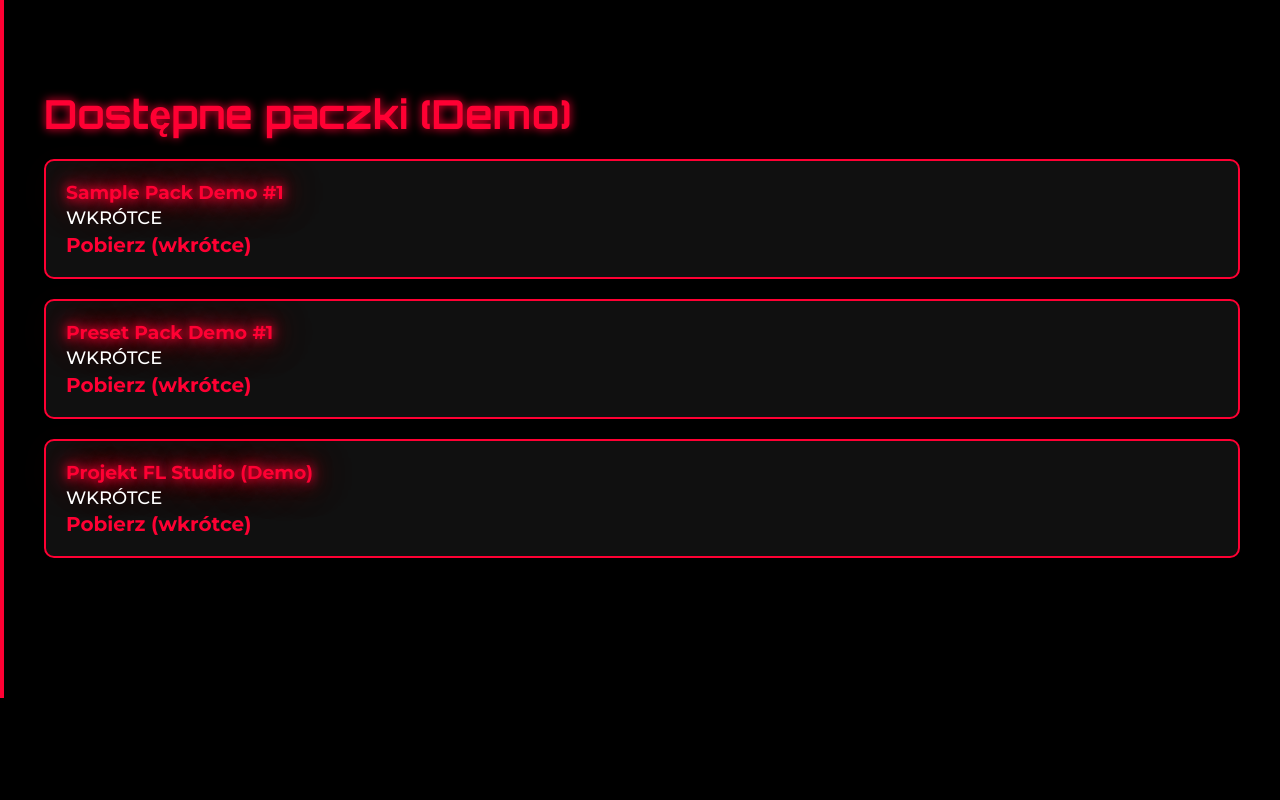
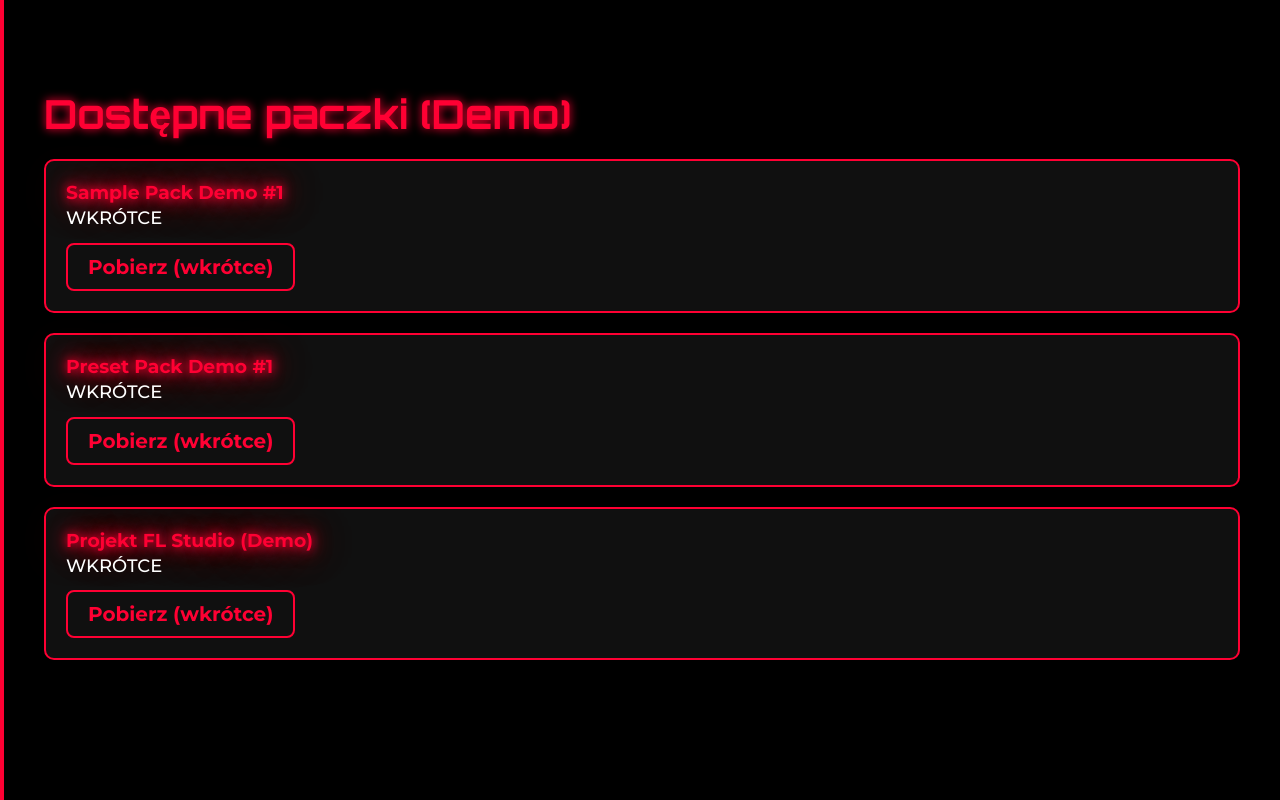
Before and after one commit to Paolo-Producer/Paolo-ProdWEB.com, a plain HTML site: page pliki.html in a window 1280 px wide. Shown: the part 1253-2053 px from the top of the page. Before the commit the page ends 1951 px from the top, so only its background shows below. Drawn offline with Linux system fonts and the light colour scheme.

Commit message:
Update style.css

```diff
--- a/style.css
+++ b/style.css
@@ -166,3 +166,21 @@ nav ul li a:hover {
 .download-card a:hover {
     text-shadow: 0 0 10px #ff0033;
 }
+
+.download-btn {
+    display: inline-block;
+    margin-top: 10px;
+    padding: 10px 20px;
+    border: 2px solid #ff0033;
+    border-radius: 8px;
+    color: #ff0033;
+    text-decoration: none;
+    font-weight: 700;
+    transition: 0.3s;
+}
+
+.download-btn:hover {
+    background: #ff0033;
+    color: #000;
+    box-shadow: 0 0 15px #ff0033;
+}
```
